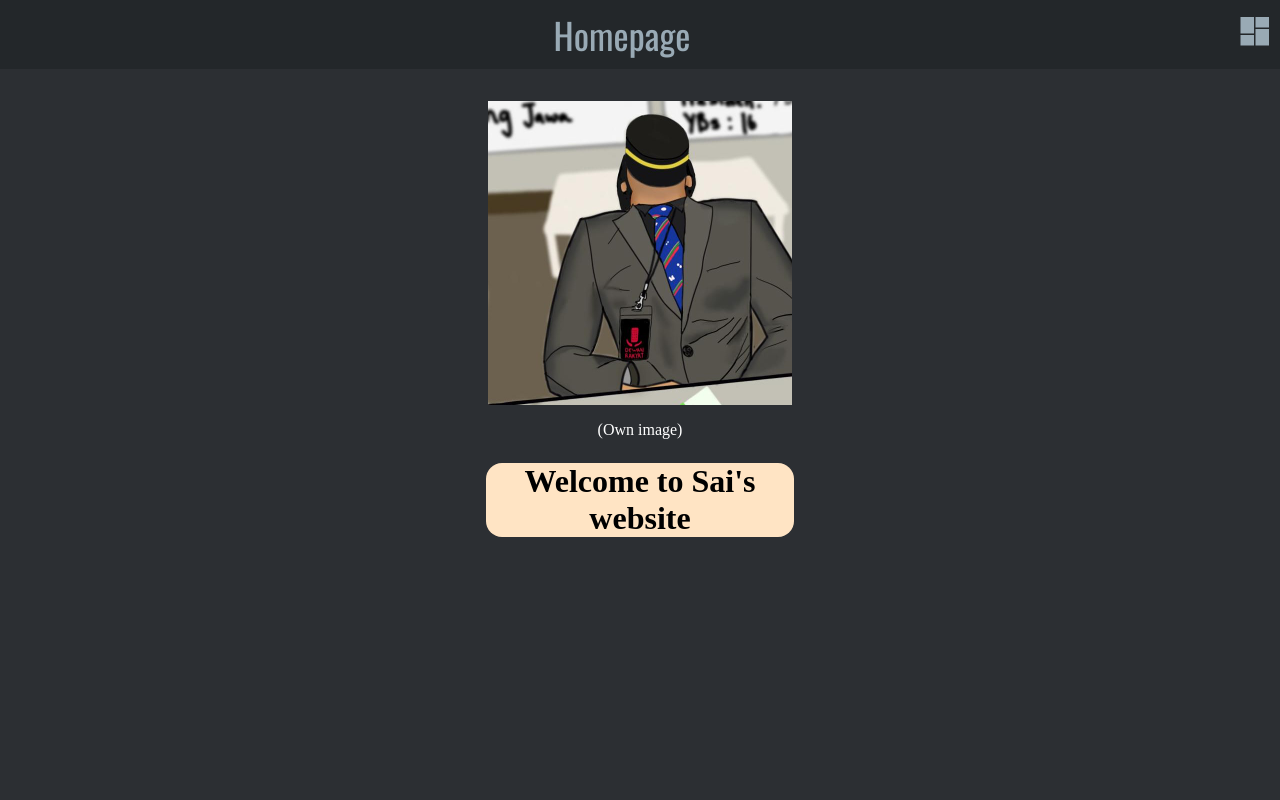
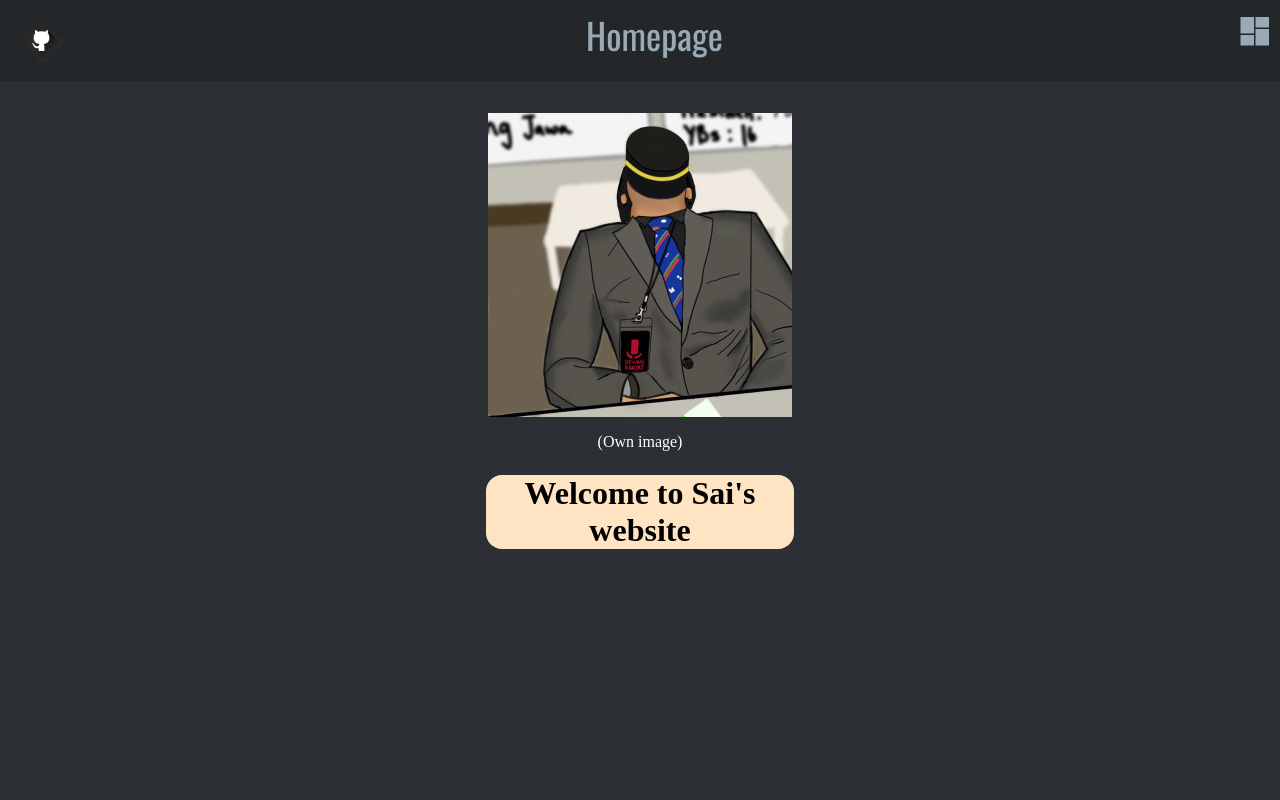
Before and after one commit to Sailendran/Assignment_1, a plain HTML site: page index.html in a window 1280 px wide. Shown: the top 800 px of the page. Drawn offline with nearby package versions, Linux system fonts and the light colour scheme; a web font is replaced by a local one.

Commit message:
Added github link and modified css to fit

```diff
--- a/assets/css/main.css
+++ b/assets/css/main.css
@@ -37,6 +37,15 @@ hr.bottomDivider{
     position: sticky;
     top:0;
     animation: hPulse 5s infinite;
+}
+
+.header img {
+    width: calc(1.25 * var(--titleFS));
+    margin-top: 0vw;
+    padding-top: calc(1.25 *var(--headerVertPadding));
+    padding-bottom: calc(1.25 *var(--headerVertPadding));
+    padding-right: calc(1.25 *var(--headerVertPadding));
+    padding-left: calc(1.25 *var(--headerVertPadding));
 }
 
 /* Header pulse */
--- a/index.html
+++ b/index.html
@@ -18,7 +18,7 @@
 <body>
 
     <div class = header>
-        <!--<span class = left> <h2 class = "icon">house</h2> </span> (Home button not needed on homepage)-->
+        <span class = left><a href = https://github.com/Sailendran/Assignment_1><img src = "assets/images/github.png"></a></span>
         <span>Homepage</span>
         <span class = right><h2 class = "icon" onclick = "openNavbar()">dashboard</h2></span>
     </div>
```
Also changed, not shown: assets/images/github.png (added).
